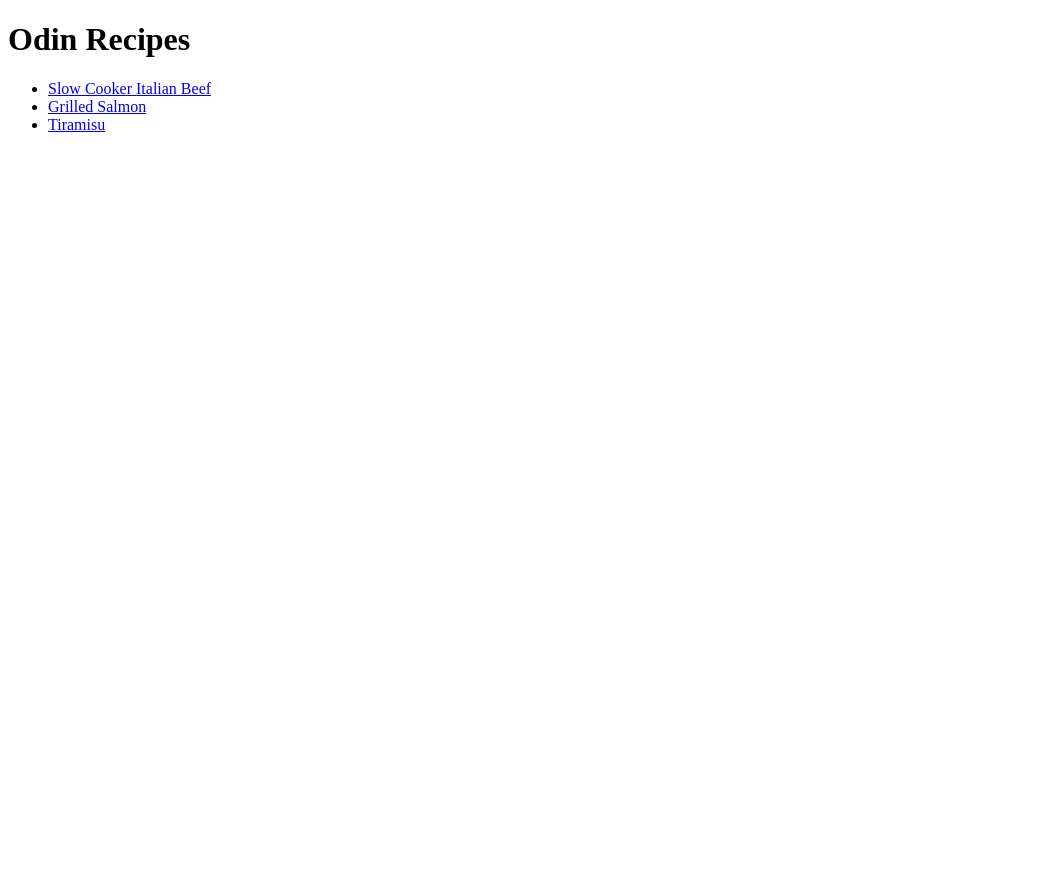
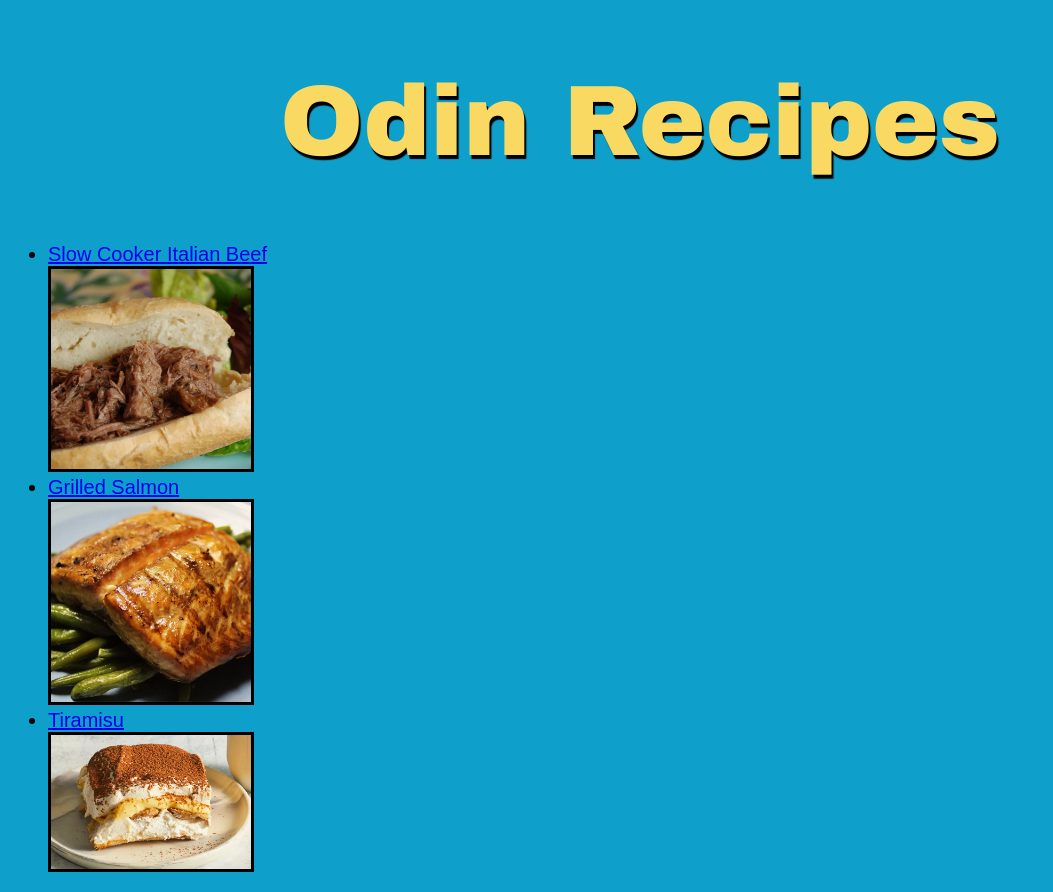
Before and after one commit to heyitsfayez/odin-recipes, a plain HTML site: page index.html in a window 1280 px wide. Shown: the whole page, without its empty margins (0-1053 px from the left). Before the commit the page ends 800 px from the top, so only its background shows below. Drawn offline with Linux system fonts and the light colour scheme.

Commit message:
Modify HTML and CSS

```diff
--- a/index.html
+++ b/index.html
@@ -3,6 +3,7 @@
 
     <head>
         <meta charset="utf-8">
+        <link rel="stylesheet" href="style.css">
         <title>Odin Recipes</title>
     </head>
 
@@ -10,8 +11,11 @@
         <h1>Odin Recipes</h1>
         <ul>
             <li><a href="recipes/italianbeef.html">Slow Cooker Italian Beef</a></li>
+            <img src="./recipes/img/italianbeefimage.webp" alt="Italian Beef Sandwich">
             <li><a href="recipes/grilledsalmon.html">Grilled Salmon</a></li>
+            <img src="./recipes/img/grilledsalmonimage.webp" alt="Grilled Salmon">
             <li><a href="recipes/tiramisu.html">Tiramisu</a></li>
+            <img src="./recipes/img/tiramisu.webp" alt="Tiramisu">
         </ul>
     </body>
 
--- /dev/null
+++ b/style.css
@@ -0,0 +1,24 @@
+body {
+    background-color: #0EA0CA;
+    /*background-image: url(./recipes/img/orangeBG.jpg);*/
+}
+
+h1 {
+    font-size: 100px;
+    text-align: center;
+    font-family: "Arial Black", sans-serif;
+    color: #FAD962;
+    text-shadow: 2px 4px 1px black;
+    /*-webkit-text-stroke: 2px white;*/
+}
+
+img {
+    height: auto;
+    width: 200px;
+    border: 3px solid black;
+}
+
+li {
+    font-size: 20px;
+    font-family: "Arial", sans-serif;
+}
```
Also changed, not shown: recipes/grilledsalmon.html (+1 -0 lines), recipes/italianbeef.html (+1 -0 lines), recipes/tiramisu.html (+1 -0 lines), recipes/img/orangeBG.jpg (added).
